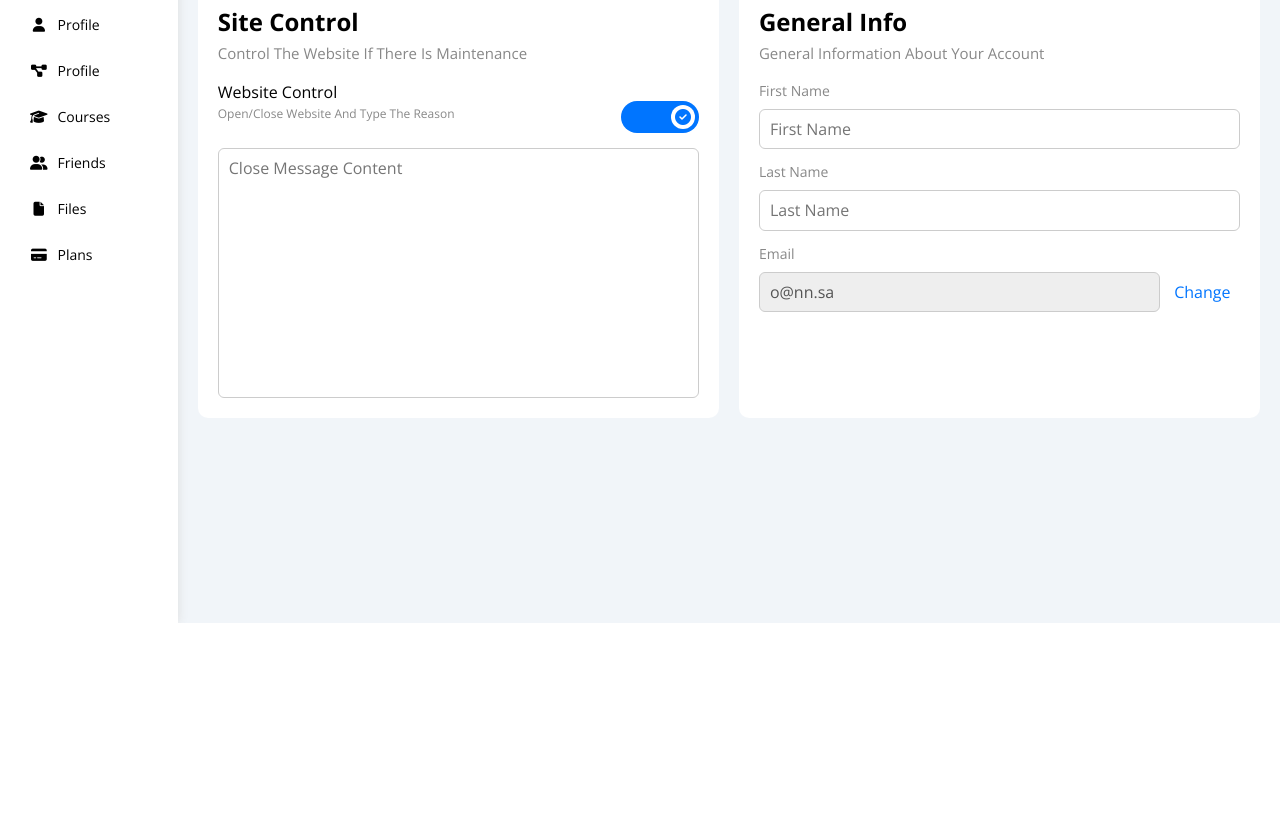
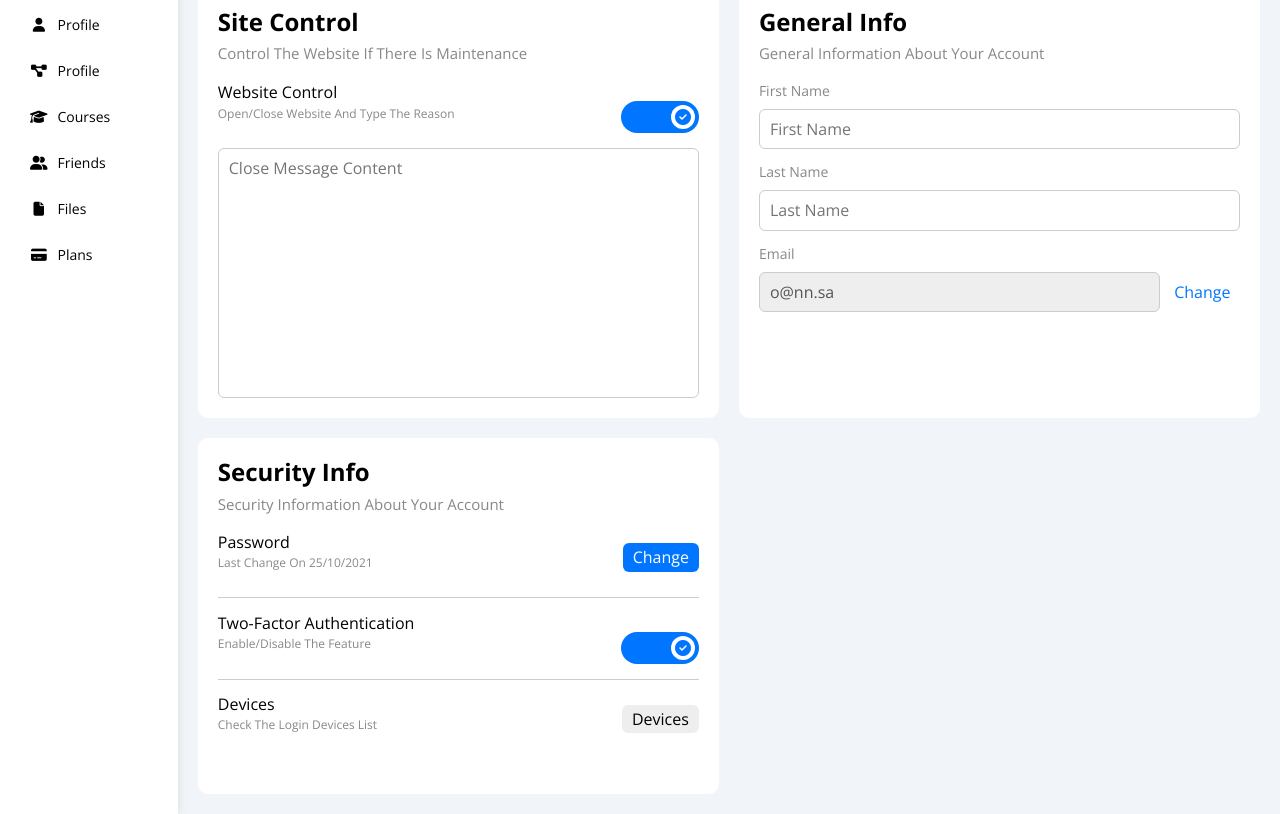
Before and after one commit to MayyarZidane/Elzero-Dashboard, a plain HTML site: page settings.html in a window 1280 px wide. Shown: the part 177-991 px from the top of the page. Before the commit the page ends 800 px from the top, so only its background shows below. Drawn offline with nearby package versions, Linux system fonts and the light colour scheme.

Commit message:
Add security info section in settings page

```diff
--- a/css/style.css
+++ b/css/style.css
@@ -694,3 +694,7 @@ ul {
   display: inline-flex;
   width: calc(100% - 80px);
 }
+
+.security-info > div:not(:last-child) {
+  border-bottom: 1px solid #ccc;
+}
--- a/settings.html
+++ b/settings.html
@@ -184,6 +184,41 @@
               </div>
             </form>
           </div>
+          <div class="security-info p-20 bg-white rad-10">
+            <h2 class="mt-0 mb-10">Security Info</h2>
+            <p class="mt-0 mb-20 c-grey fs-15">
+              Security Information About Your Account
+            </p>
+            <div class="option mb-15 pb-15 between-flex">
+              <div>
+                <span>Password</span>
+                <p class="mt-5 mb-0 c-grey fs-12">Last Change On 25/10/2021</p>
+              </div>
+              <a href="" class="btn-shape c-white bg-blue">Change</a>
+            </div>
+
+            <div class="option mb-15 pb-15 between-flex">
+              <div>
+                <span>Two-Factor Authentication</span>
+                <p class="mt-5 mb-0 c-grey fs-12">Enable/Disable The Feature</p>
+              </div>
+              <div>
+                <label>
+                  <input type="checkbox" checked class="toggle-checkbox" />
+                  <div class="toggle-switch"></div>
+                </label>
+              </div>
+            </div>
+            <div class="option mb-15 pb-15 between-flex">
+              <div>
+                <span>Devices</span>
+                <p class="mt-5 mb-0 c-grey fs-12">
+                  Check The Login Devices List
+                </p>
+              </div>
+              <a href="" class="btn-shape bg-eee c-black">Devices</a>
+            </div>
+          </div>
         </div>
       </div>
     </div>
```
